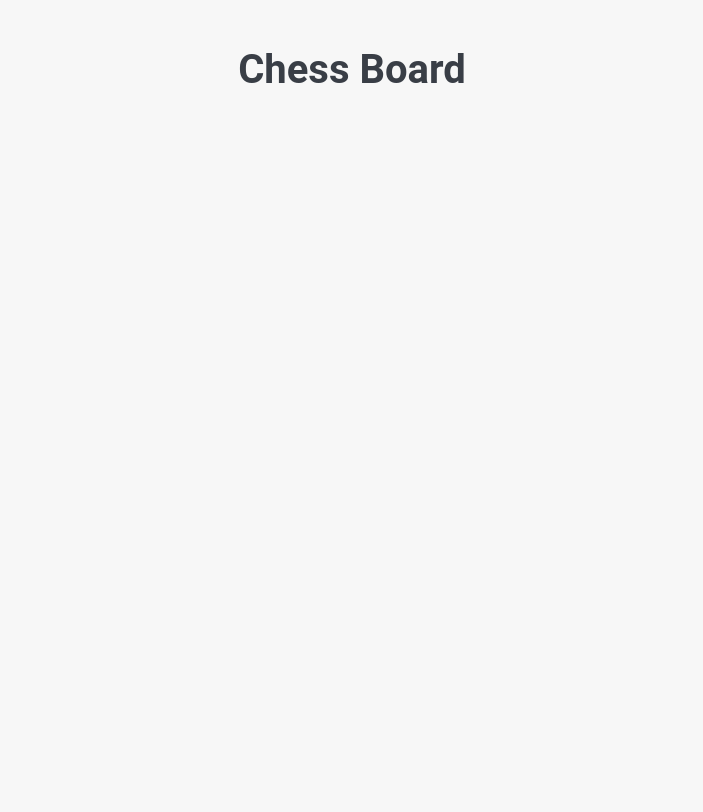
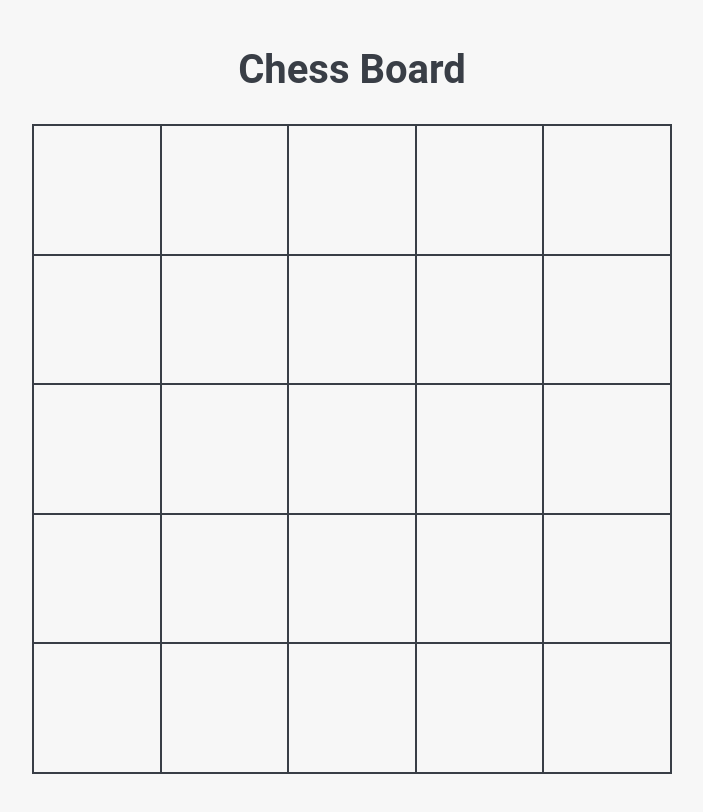
Before and after one commit to PierreDV/chess_board, a website built with Vite: page index.html in a window 1280 px wide. Shown: the whole page, without its empty margins (288-991 px from the left). Built offline with nearby package versions, Linux system fonts and the light colour scheme; files whose address does not match are found by name.

Commit message:
add 5 by 5 grid to page

```diff
--- a/index.html
+++ b/index.html
@@ -9,7 +9,9 @@
     <header class="header">
       <h1 class="heading">Chess Board</h1>
     </header>
-    <main class="main"></main>
+    <main class="main">
+      <div class="board"></div>
+    </main>
     <script type="module" src="/src/main.ts"></script>
   </body>
 </html>
--- a/src/main.ts
+++ b/src/main.ts
@@ -1 +1,7 @@
 import "./style/index.css";
+const board = document.querySelector(".board");
+[...Array(25).keys()].forEach(() => {
+  const square = document.createElement("div");
+  square.classList.add("square");
+  board !== null && board.append(square);
+});
--- /dev/null
+++ b/src/style/components/board.css
@@ -0,0 +1,7 @@
+.board {
+  border: 1px solid var(--color-black);
+  display: grid;
+  grid-template-columns: repeat(5, 1fr);
+  max-width: 40rem;
+  width: 100%;
+}
--- /dev/null
+++ b/src/style/components/header.css
@@ -0,0 +1,3 @@
+.header {
+  margin-block-end: 2rem;
+}
--- a/src/style/components/index.css
+++ b/src/style/components/index.css
@@ -1,2 +1,6 @@
+@import url("./board.css");
+@import url("./header.css");
+@import url("./heading.css");
+@import url("./main.css");
 @import url("./page.css");
-@import url("./heading.css");
+@import url("./square.css");
--- /dev/null
+++ b/src/style/components/main.css
@@ -0,0 +1,4 @@
+.main {
+  display: flex;
+  justify-content: center;
+}
--- /dev/null
+++ b/src/style/components/square.css
@@ -0,0 +1,5 @@
+.square {
+  border: 1px solid var(--color-black);
+  width: 100%;
+  padding-block-end: 100%;
+}
```
